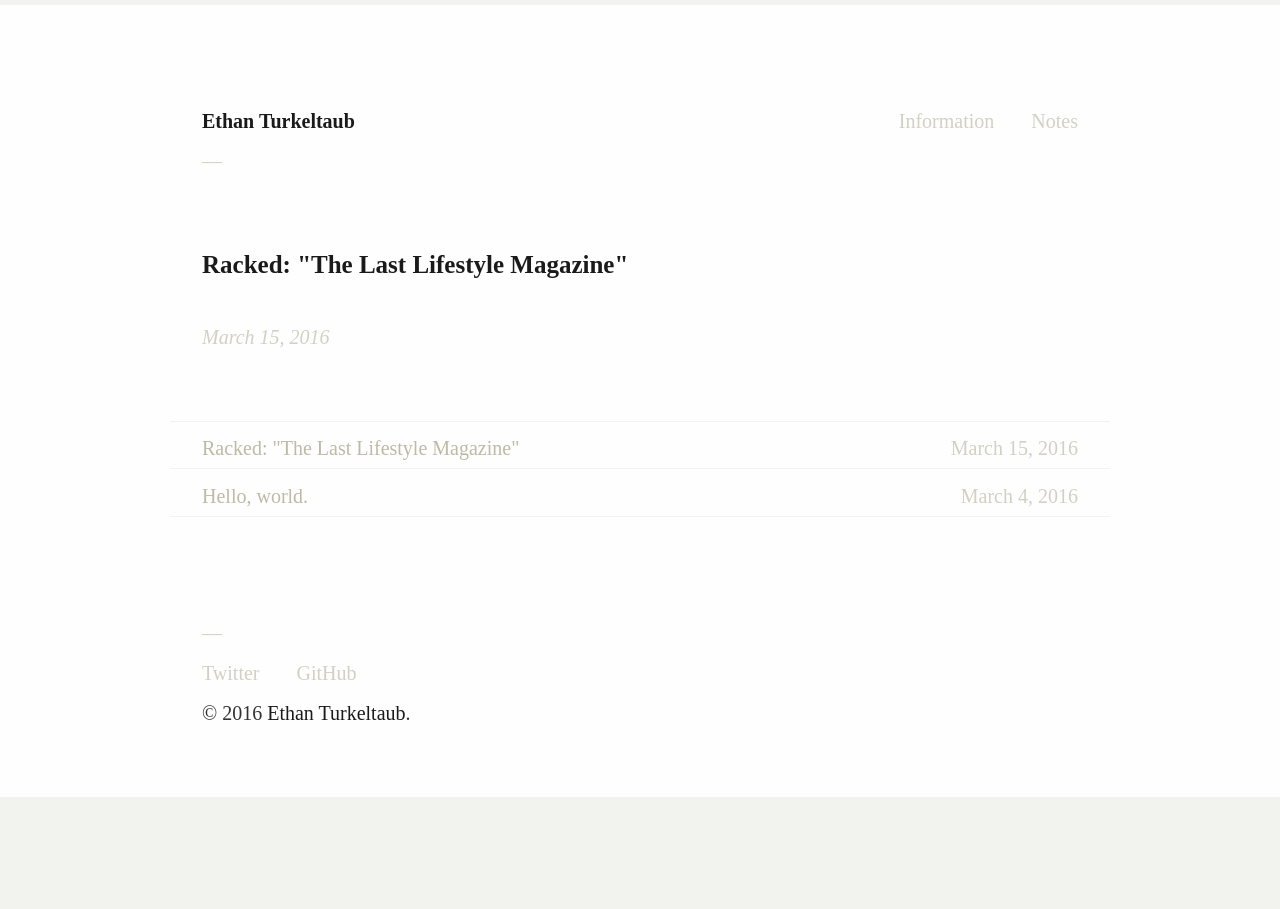
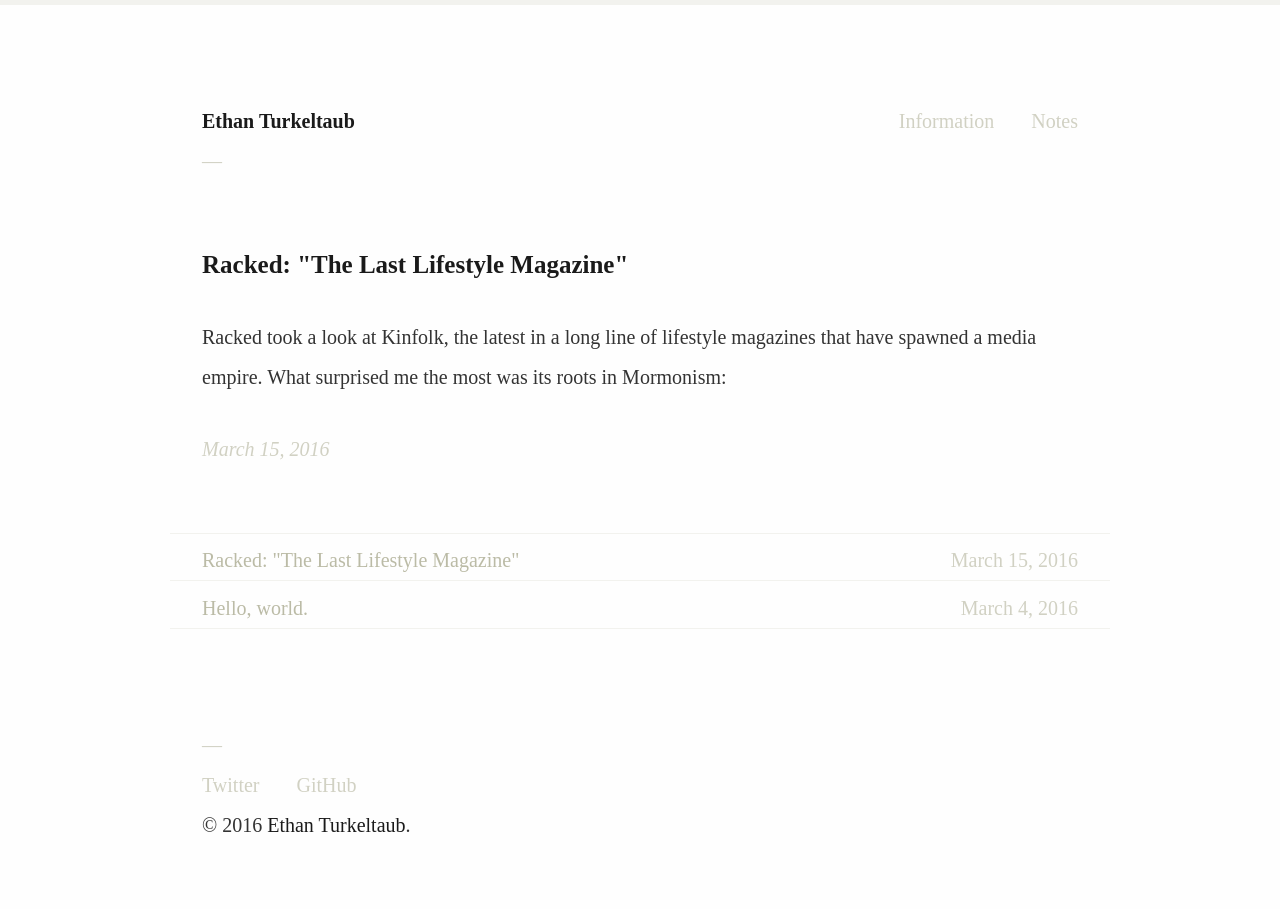
Before and after one commit to ethnt/ethnt.me, a Jekyll site: the page built from _posts/2016-03-15-racked-the-last-lifestyle-magazine.markdown, in a window 1280 px wide. Built offline with Jekyll 4.4.1, drawn with Linux system fonts in a browser that asks for light colours.

Commit message:
Updated Racked The Last Lifestyle Magazine

```diff
--- a/_posts/2016-03-15-racked-the-last-lifestyle-magazine.markdown
+++ b/_posts/2016-03-15-racked-the-last-lifestyle-magazine.markdown
@@ -2,3 +2,5 @@
 title: 'Racked: "The Last Lifestyle Magazine"'
 date: 2016-03-15 15:08:00 -04:00
 ---
+
+_Racked_ took a look at _Kinfolk_, the latest in a long line of lifestyle magazines that have spawned a media empire. What surprised me the most was its roots in Mormonism:
```
